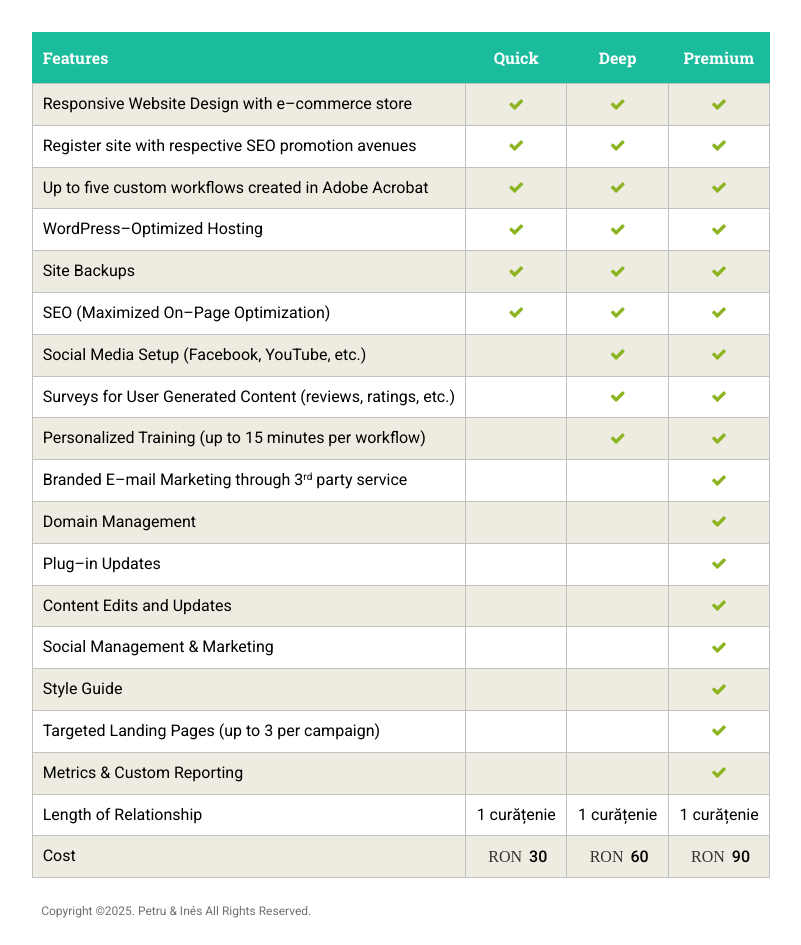
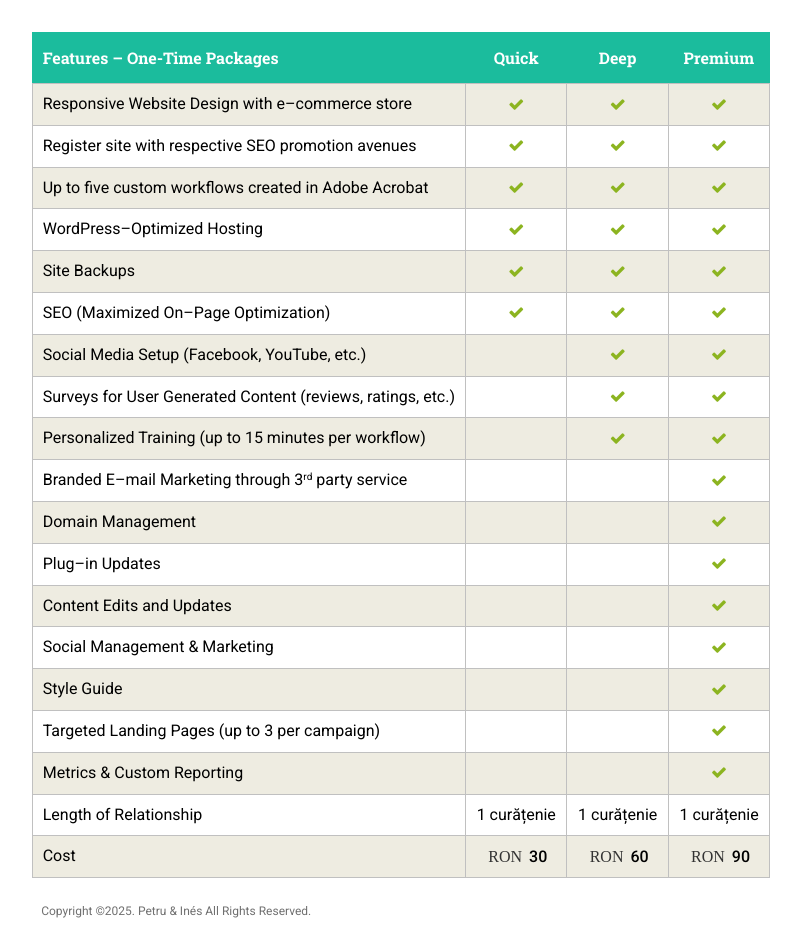
Before and after one commit to petruandines/cleaning-services, a plain HTML site: page pricing-comparison/index.html in a window 1280 px wide. Shown: the whole page, without its empty margins (239-1040 px from the left). Drawn offline with nearby package versions, Linux system fonts and the light colour scheme.

Commit message:
Update index.html

```diff
--- a/pricing-comparison/index.html
+++ b/pricing-comparison/index.html
@@ -17,7 +17,7 @@
 <table>
 	<thead>
 		<tr>
-			<th scope="col">Features</th>
+			<th scope="col">Features – One-Time Packages</th>
 			<th scope="col">Quick</th>
 			<th scope="col">Deep</th>
 			<th scope="col">Premium</th>
```
